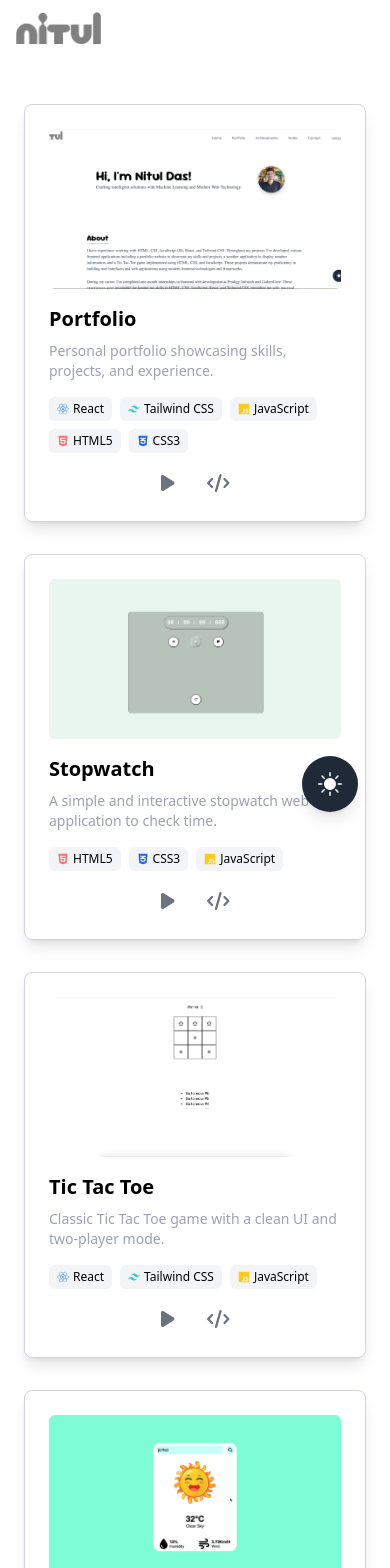
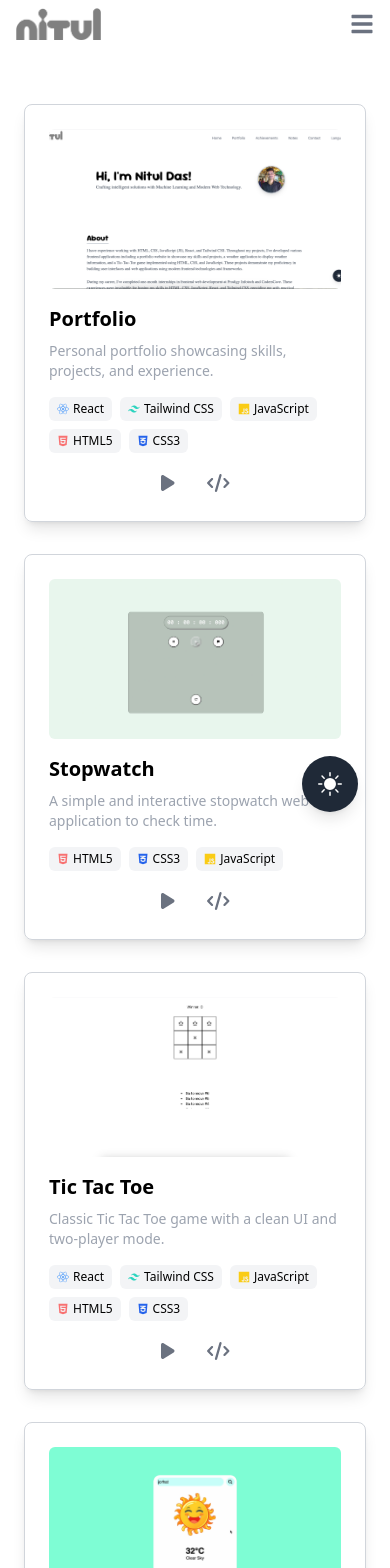
Before and after one commit to nitul8/Portfolio, a React (Create React App) app: page /projects in a window 390 px wide. Shown: the top 1568 px of the page. Built offline with nearby package versions, Linux system fonts and the light colour scheme; a web font is replaced by a local one.

Commit message:
Refactor NavBar component for improved mobile menu functionality and add HTML5 and CSS3 icons to Projects

```diff
--- a/src/components/NavBar.jsx
+++ b/src/components/NavBar.jsx
@@ -1,7 +1,6 @@
 import React, {useState} from "react";
 import {FaBars, FaTimes} from "react-icons/fa";
 import {Link} from "react-router-dom";
-
 import logo from "../assets/logo/nitul_logo.png";
 
 function NavBar({onNotesClick}) {
@@ -16,8 +15,9 @@ function NavBar({onNotesClick}) {
     ];
 
     return (
-        <div className="flex justify-between w-full h-12 text-black dark:text-white bg-white dark:bg-black fixed md:h-20">
-            <Link to="/" className="font-logo mx-4 my-3 md:my-2 md:mx-4">
+        <div className="flex justify-between items-center w-full h-12 md:h-20 fixed bg-white dark:bg-black text-black dark:text-white px-4 md:px-8">
+            {/* Logo */}
+            <Link to="/" className="font-logo">
                 <img
                     src={logo}
                     alt="LOGO"
@@ -25,45 +25,59 @@ function NavBar({onNotesClick}) {
                 />
             </Link>
 
-            {/* Main Navbar Links */}
-            <ul className="hidden md:flex items-center">
+            {/* Desktop Navbar */}
+            <ul className="hidden md:flex items-center space-x-10">
                 {links.map(({id, link, name}) => (
                     <li
                         key={id}
-                        className="m-6 cursor-pointer text-gray-500 hover:scale-110 duration-500 text-md"
+                        className="text-gray-500 hover:scale-110 hover:underline duration-300"
                     >
-                        <Link
-                            to={link}
-                            className="text-gray-500 hover:scale-110 duration-500"
+                        {name === "Notes" && onNotesClick ? (
+                            <button
+                                onClick={onNotesClick}
+                                className="focus:outline-none"
                             >
                                 {name}
-                        </Link>
+                            </button>
+                        ) : (
+                            <Link to={link}>{name}</Link>
+                        )}
                     </li>
                 ))}
+            </ul>
 
-                {/* Mobile Menu Toggle */}
+            {/* Mobile Menu Button */}
             <div
                 onClick={() => setNav(!nav)}
-                    className="cursor-pointer pr-6 z-10 text-gray-500 my-4 md:hidden"
+                className="cursor-pointer z-20 text-gray-500 md:hidden"
             >
-                    {nav ? <FaTimes size={20} /> : <FaBars size={20} />}
+                {nav ? <FaTimes size={24} /> : <FaBars size={24} />}
             </div>
 
             {/* Mobile Menu */}
             {nav && (
-                    <ul className="flex flex-col justify-center items-center absolute top-0 left-0 w-full h-screen bg-white font-body dark:bg-black dark:text-white">
+                <ul className="fixed top-0 left-0 w-full h-screen bg-white dark:bg-black flex flex-col justify-center items-center z-10">
                     {links.map(({id, link, name}) => (
-                            <li
-                                key={id}
-                                className="m-6 cursor-pointer hover:scale-110 duration-500 text-xl"
-                                onClick={() => setNav(false)} // Close the menu when a link is clicked
+                        <li key={id} className="text-xl my-6">
+                            {name === "Notes" && onNotesClick ? (
+                                <button
+                                    onClick={() => {
+                                        onNotesClick();
+                                        setNav(false);
+                                    }}
+                                    className="focus:outline-none"
                                 >
-                                <Link to={link}>{name}</Link>
+                                    {name}
+                                </button>
+                            ) : (
+                                <Link to={link} onClick={() => setNav(false)}>
+                                    {name}
+                                </Link>
+                            )}
                         </li>
                     ))}
                 </ul>
             )}
-            </ul>
         </div>
     );
 }
--- a/src/components/Projects.jsx
+++ b/src/components/Projects.jsx
@@ -85,6 +85,14 @@ const projects = [
             {
                 icon: <FaJs className="inline mr-1 text-yellow-400" />,
                 name: "JavaScript",
+            },
+            {
+                icon: <FaHtml5 className="inline mr-1 text-red-400" />,
+                name: "HTML5",
+            },
+            {
+                icon: <FaCss3Alt className="inline mr-1 text-blue-600" />,
+                name: "CSS3",
             },
         ],
         image: TicTacToe,
--- a/src/constants/backend.js
+++ b/src/constants/backend.js
@@ -11,7 +11,7 @@ const logo = [
     },
     {
         id: 2,
-        icon: <SiExpress className="inline mr-1 text-black" />,
+        icon: <SiExpress className="inline mr-1 text-black dark:text-white" />,
         nam: "Express.js",
         style: "shadow-black dark:shadow-white",
         url: "https://expressjs.com/",
--- a/src/constants/frontend.js
+++ b/src/constants/frontend.js
@@ -4,7 +4,7 @@ import {RiTailwindCssFill} from "react-icons/ri";
 const logo = [
     {
         id: 1,
-        icon: <FaHtml5 className="inline mr-1 text-red-400" />,
+        icon: <FaHtml5 className="inline mr-1 text-orange-500" />,
         nam: "HTML",
         style: "shadow-orange-500",
         url: "https://developer.mozilla.org/en-US/docs/Web/HTML",
```
Lines whose indentation alone changed are shown as unchanged.
